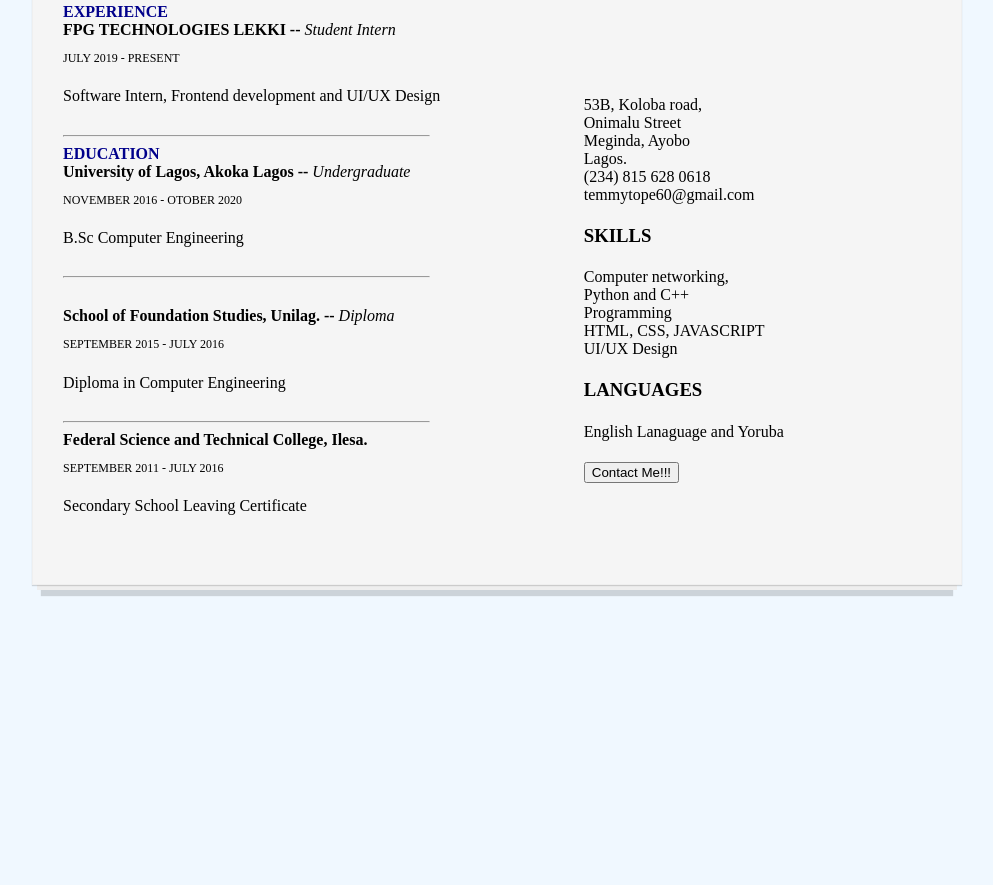
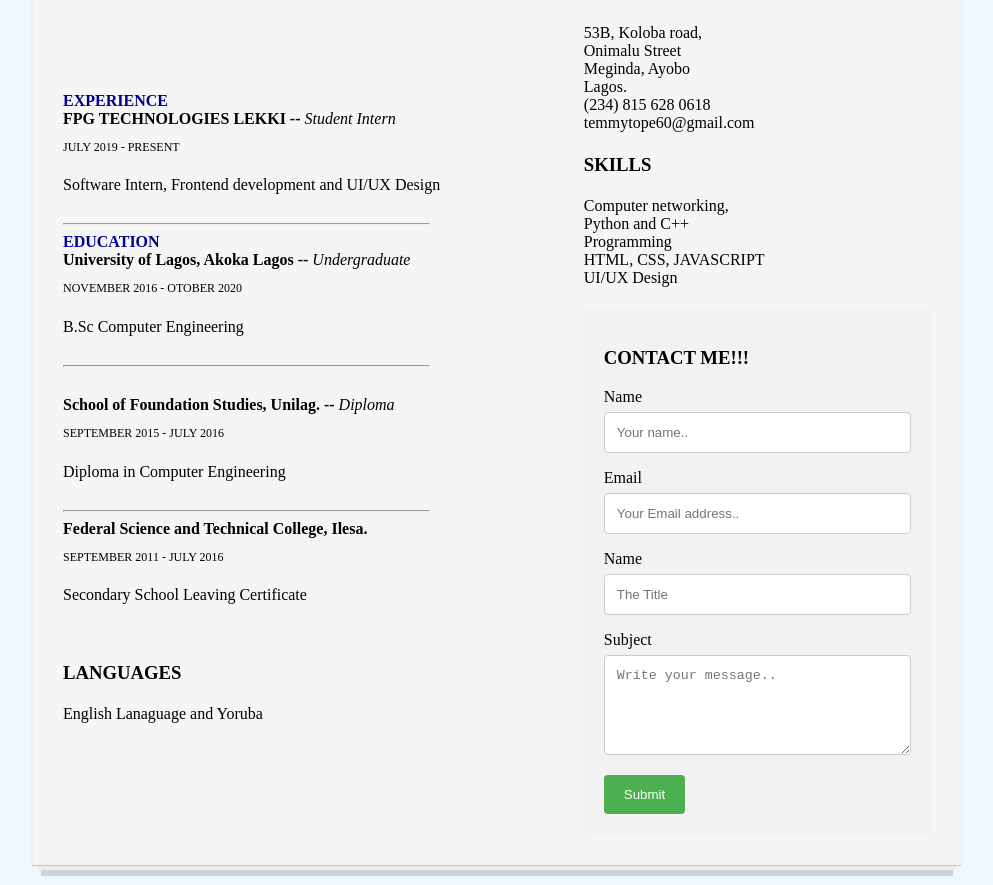
Before and after one commit to Temmytope-seun/startng, a plain HTML site: page index.html in a window 1280 px wide. Shown: the part 232-1117 px from the top of the page, without its empty margins (143-1136 px from the left). Before the commit the page ends 837 px from the top, so only its background shows below. Drawn offline with Linux system fonts and the light colour scheme.

Commit message:
added the contact form

```diff
--- a/index.html
+++ b/index.html
@@ -49,7 +49,8 @@
                 <h4>Secondary School Leaving Certificate</h4>
                 <br />
             </div>
-
+            <h3>LANGUAGES</h3>
+            <h4>English Lanaguage and Yoruba</h4>
         </section>
             <aside>
                 <h4>53B, Koloba road,<br />
@@ -67,10 +68,26 @@
                         HTML, CSS, JAVASCRIPT <br/>
                         UI/UX Design
                     </h4>
-                    <h3>LANGUAGES</h3>
-                    <h4>English Lanaguage and Yoruba</h4>
 
-                    <button>Contact Me!!!</button>
+
+                    <div class="container">
+                        <h3>CONTACT ME!!!</h3>
+                        <form name="myForm" action="/action_page.php">
+                          <label for="name">Name</label>
+                          <input type="text" id="name" name="name" placeholder="Your name.." required minlength="4">
+
+                          <label for="email">Email</label>
+                          <input type="email" id="email" name="email" placeholder="Your Email address.." required>
+
+                          <label for="title">Name</label>
+                          <input type="text" id="title" name="title" placeholder="The Title" required>
+
+                          <label for="subject">Subject</label>
+                          <textarea id="subject" name="subject" placeholder="Write your message.." style="height:100px" minlength="20"></textarea>
+
+                          <input type="submit" value="Submit">
+                        </form>
+                      </div>
                 </aside>
         </div>
 
--- a/style.css
+++ b/style.css
@@ -59,3 +59,49 @@ p{
 h4{
     font-weight: normal;
 }
+button{
+    color: blue;
+    padding: 5px;
+}
+
+
+input[type=text], select, textarea {
+    width: 100%;
+    padding: 12px;
+    border: 1px solid #ccc;
+    border-radius: 4px;
+    box-sizing: border-box;
+    margin-top: 6px;
+    margin-bottom: 16px;
+    resize: vertical;
+  }
+
+  input[type=submit] {
+    background-color: #4CAF50;
+    color: white;
+    padding: 12px 20px;
+    border: none;
+    border-radius: 4px;
+    cursor: pointer;
+  }
+
+  input[type=submit]:hover {
+    background-color: #45a049;
+  }
+
+  .container {
+    border-radius: 5px;
+    background-color: #f2f2f2;
+    padding: 20px;
+  }
+
+  input[type=email]{
+    width: 100%;
+    padding: 12px;
+    border: 1px solid #ccc;
+    border-radius: 4px;
+    box-sizing: border-box;
+    margin-top: 6px;
+    margin-bottom: 16px;
+    resize: vertical;
+  }
```
